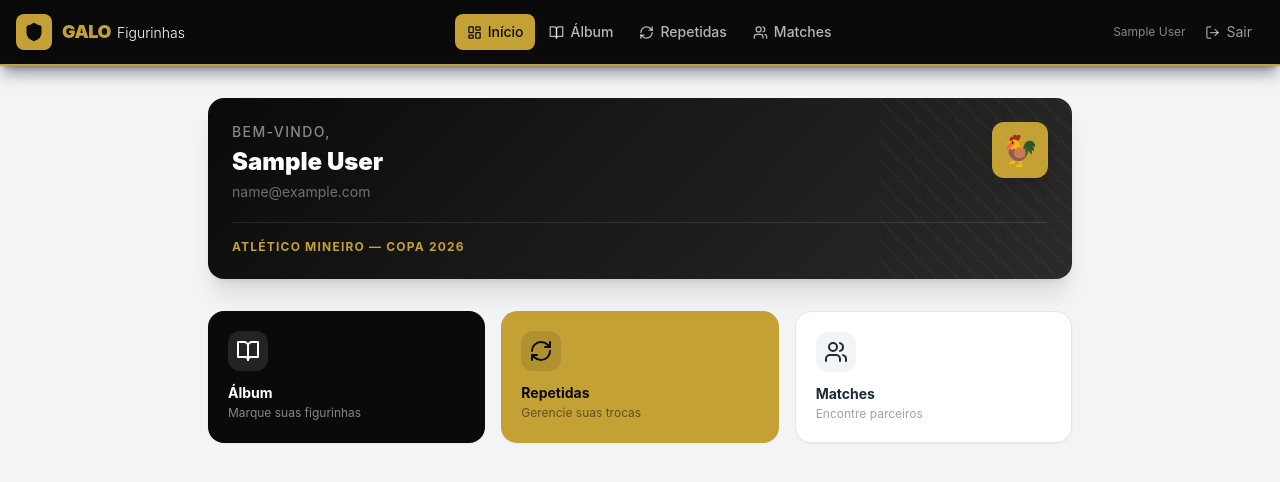
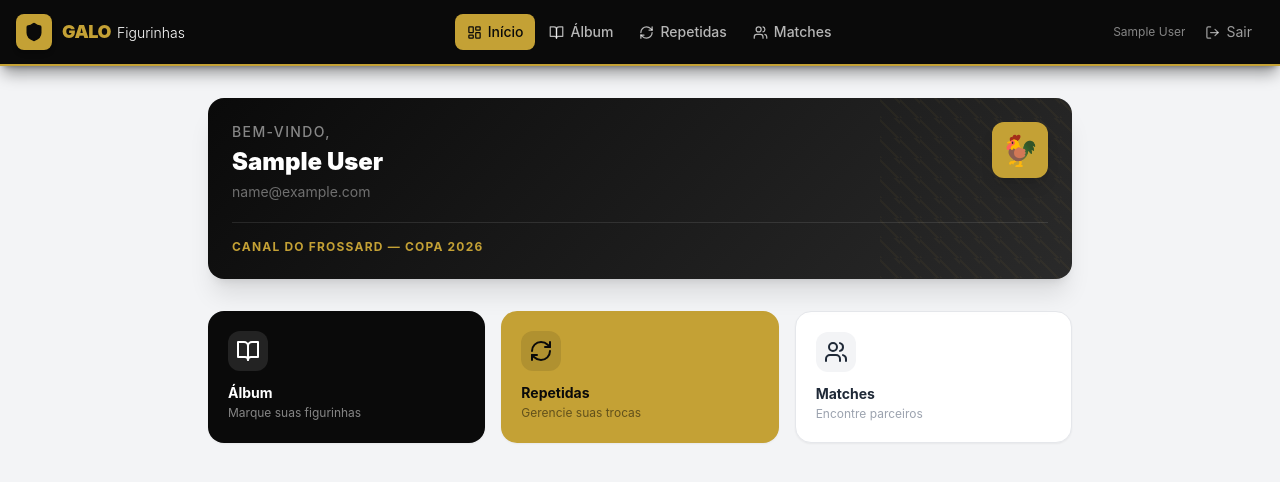
Before and after one commit to JulioBuzzi/galo-figurinhas, a Next.js app in the folder frontend/: page /dashboard in a window 1280 px wide. Shown: the top 482 px of the page. Built offline with nearby package versions, Linux system fonts and the light colour scheme; no server answers; sample sign-in values are in the browser's storage.

Commit message:
mudando textos dashboard e match

```diff
--- a/frontend/src/app/dashboard/page.tsx
+++ b/frontend/src/app/dashboard/page.tsx
@@ -42,7 +42,7 @@
             </div>
             <div className="mt-5 pt-4 border-t border-white/10">
               <p className="text-galo-gold text-xs font-bold uppercase tracking-widest">
-                Atlético Mineiro — Copa 2026
+                Canal do Frossard — Copa 2026
               </p>
             </div>
           </div>
--- a/frontend/src/app/matches/page.tsx
+++ b/frontend/src/app/matches/page.tsx
@@ -338,7 +338,7 @@
                           <div>
                             <p className="text-xs font-black text-green-700 mb-2 flex items-center gap-1.5">
                               <span className="w-2 h-2 rounded-full bg-green-500 inline-block"/>
-                              Você pode RECEBER ({canReceive}) — ele tem repetida, você não tem
+                              Você pode receber ({canReceive})
                             </p>
                             <div className="flex flex-wrap gap-1.5">
                               {match.theyHaveWhatINeed.map((s) => (
@@ -355,7 +355,7 @@
                             <p className="text-xs font-black mb-2 flex items-center gap-1.5"
                                style={{ color: '#8a6f1e' }}>
                               <span className="w-2 h-2 rounded-full inline-block" style={{ backgroundColor: '#C4A135' }}/>
-                              Você pode OFERECER ({canOffer}) — você tem repetida, ele não tem
+                              Você pode oferecer ({canOffer})
                             </p>
                             <div className="flex flex-wrap gap-1.5">
                               {match.iHaveWhatTheyNeed.map((s) => (
@@ -463,7 +463,7 @@
                         <p className="text-sm font-black flex items-center gap-1.5"
                            style={{ color: '#8a6f1e' }}>
                           <span className="w-2.5 h-2.5 rounded-full inline-block" style={{ backgroundColor: '#C4A135' }}/>
-                          Vou oferecer (dar)
+                          Vou oferecer
                         </p>
                         <p className="text-xs text-gray-400 mt-0.5">
                           {selGiven.size} de {canOffer} selecionadas
```
